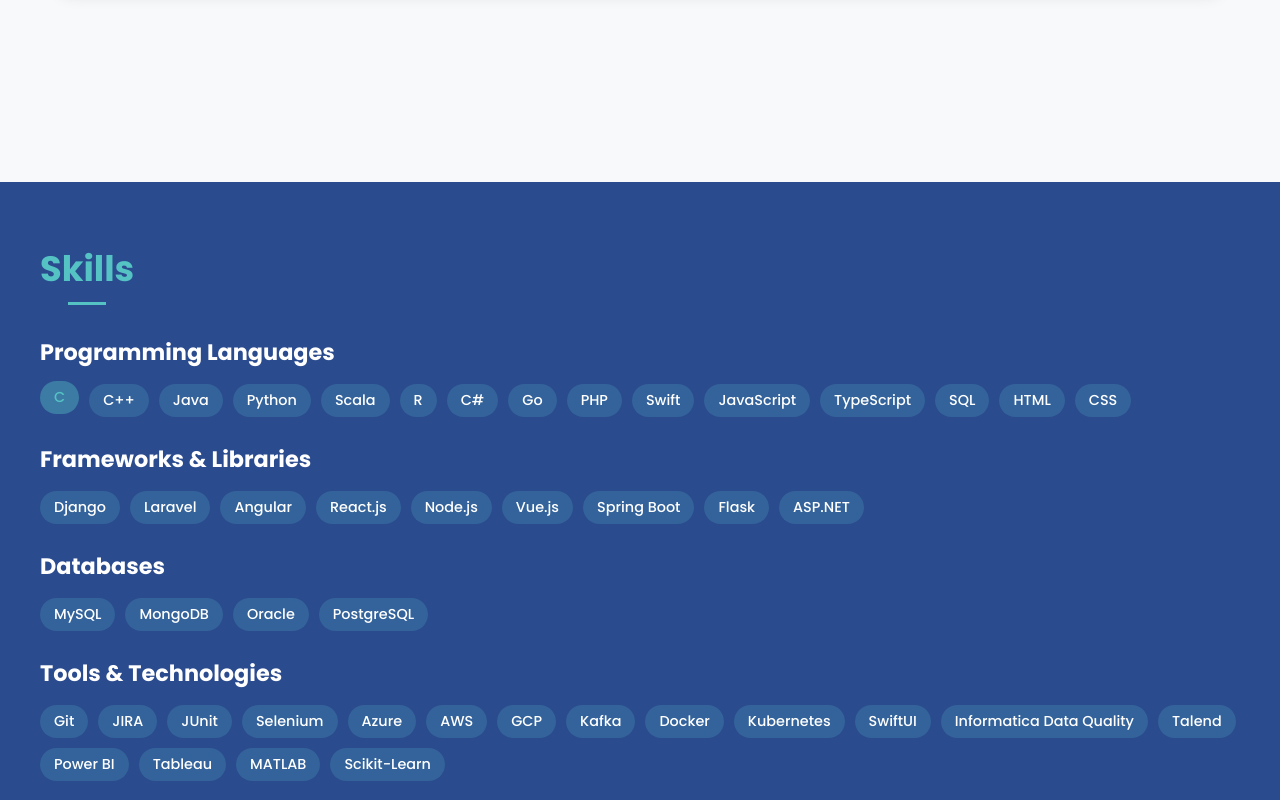
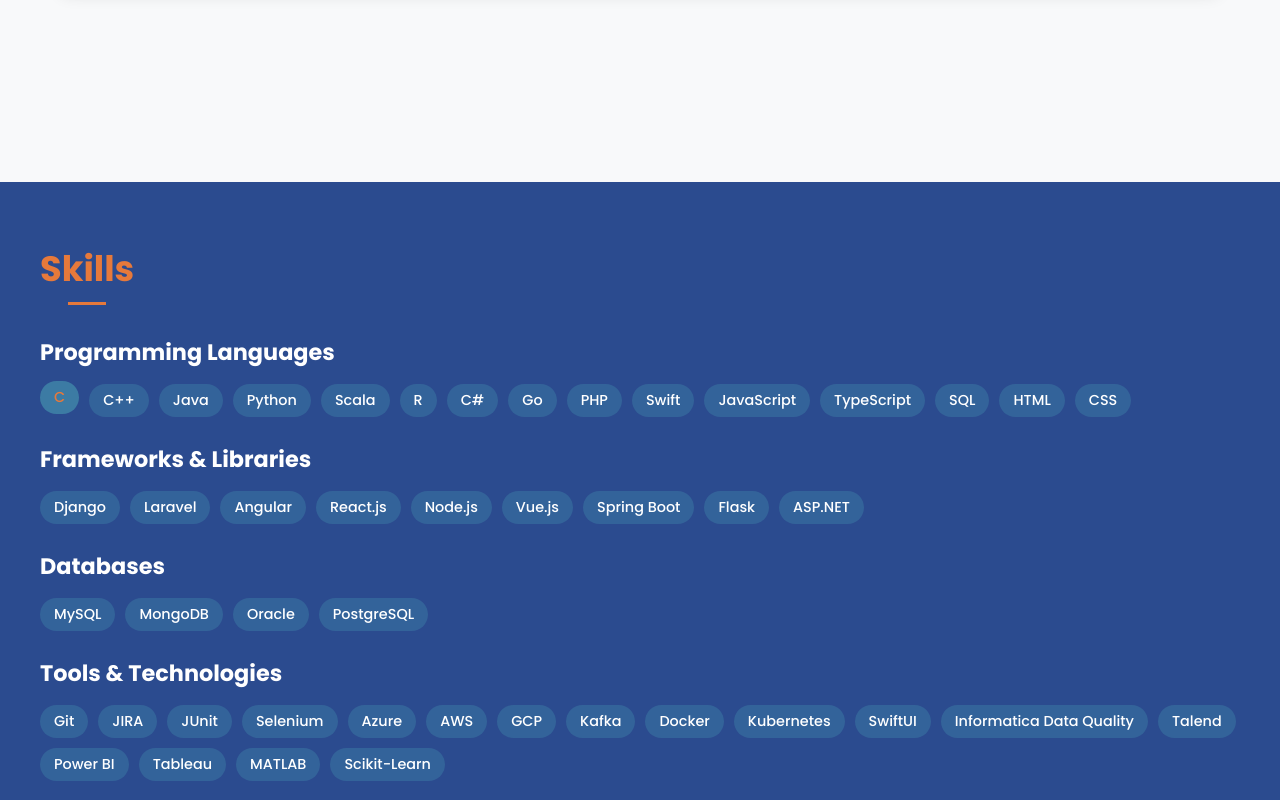
Before and after one commit to TheV45/portfolio, a React (Create React App) app: page / in a window 1280 px wide. In both pictures the pointer is over the element 59 px from the left and 3950 px from the top of the page. Shown: the part 3550-4350 px from the top of the page. Built offline with nearby package versions, Linux system fonts and the light colour scheme.

Commit message:
Update color scheme to improve readability

```diff
--- a/src/styles/App.css
+++ b/src/styles/App.css
@@ -3,7 +3,7 @@
   --primary-color: #4a6baf; /* Primary accent color */
   --primary-light: #8aa4d8; /* Lighter version of primary */
   --primary-dark: #2b4b8f; /* Darker version of primary */
-  --secondary-color: #55c2c3; /* Secondary accent color */
+  --secondary-color: #e6793b; /* Secondary accent color - changed from light teal to a more readable orange */
   --text-dark: #2c3e50; /* Dark text color */
   --text-light: #7f8c8d; /* Light text color */
   --background-light: #f8f9fa; /* Light background */
--- a/src/styles/Education.css
+++ b/src/styles/Education.css
@@ -144,7 +144,7 @@
 }
 
 .skill-tag:hover {
-  background-color: rgba(85, 194, 195, 0.2);
+  background-color: rgba(230, 121, 59, 0.15);
   color: var(--secondary-color);
   transform: translateY(-2px);
 }
--- a/src/styles/Experience.css
+++ b/src/styles/Experience.css
@@ -161,7 +161,7 @@
 }
 
 .skill-tag:hover {
-  background-color: rgba(85, 194, 195, 0.2);
+  background-color: rgba(230, 121, 59, 0.15);
   color: var(--secondary-color);
   transform: translateY(-2px);
 }
--- a/src/styles/Home.css
+++ b/src/styles/Home.css
@@ -117,7 +117,7 @@
 
 .social-link:hover {
   transform: translateY(-5px);
-  color: #4db5ff;
+  color: var(--secondary-color);
 }
 
 @media screen and (max-width: 768px) {
--- a/src/styles/Projects.css
+++ b/src/styles/Projects.css
@@ -146,7 +146,7 @@
 }
 
 .tech-tag:hover {
-  background-color: rgba(85, 194, 195, 0.2);
+  background-color: rgba(230, 121, 59, 0.15);
   color: var(--secondary-color);
 }
 
```
